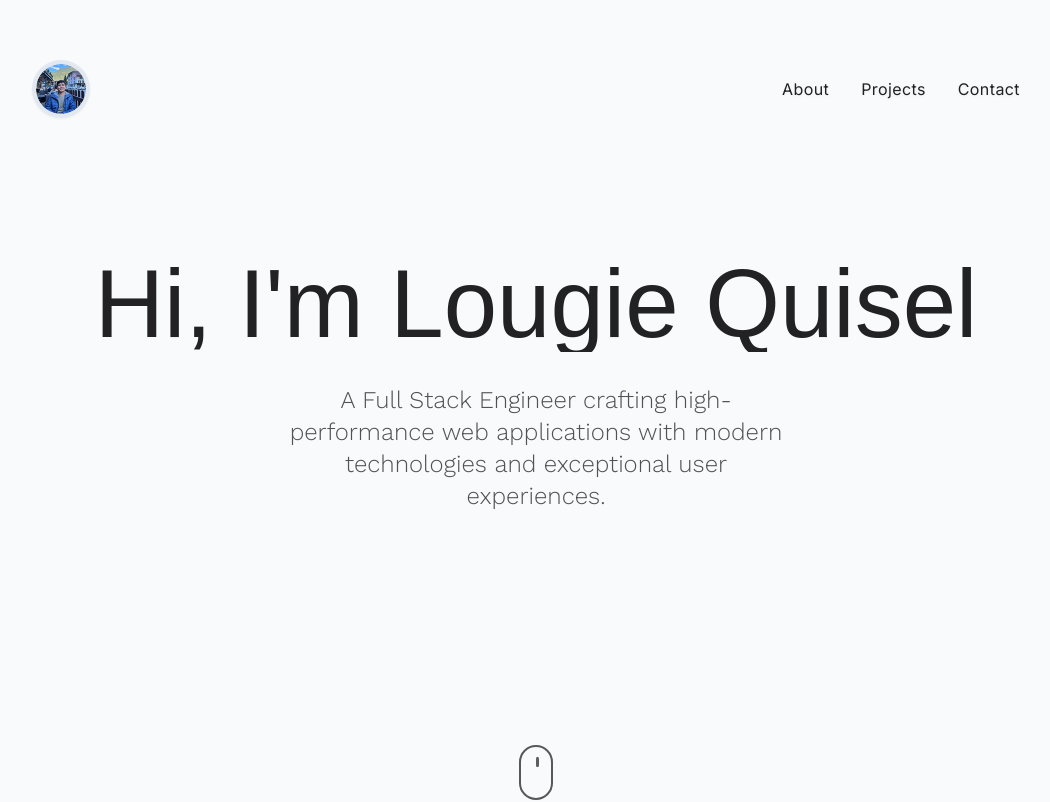
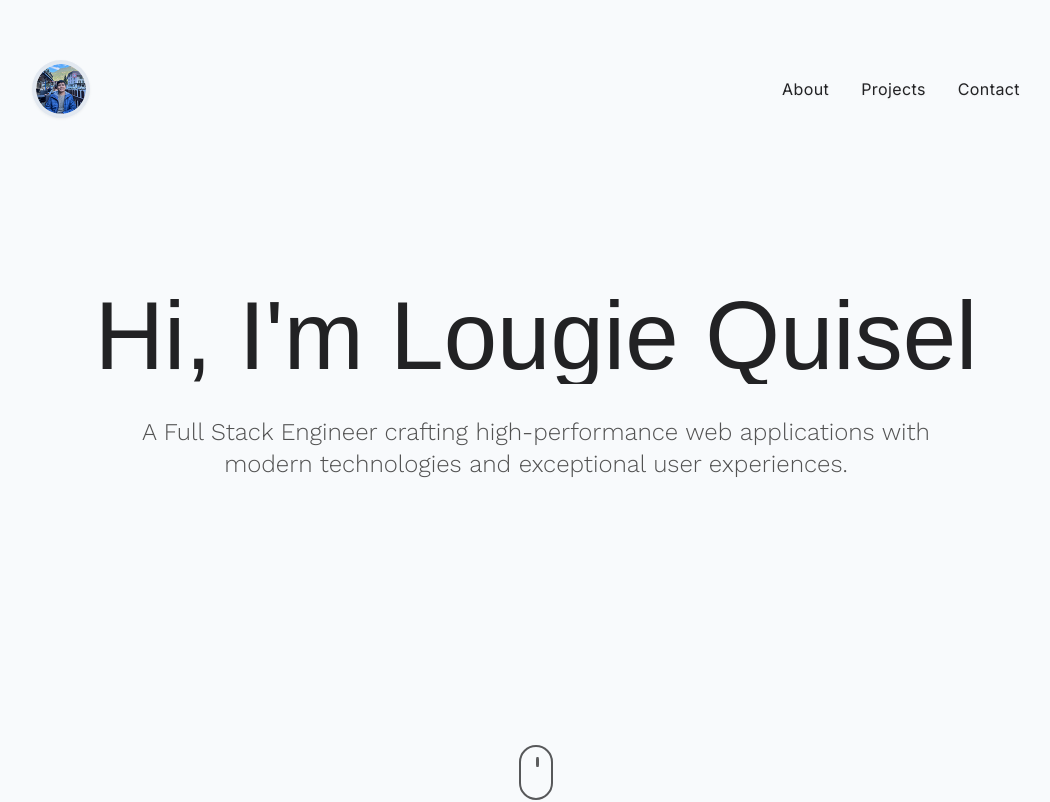
Before and after one commit to loq24/latest-portfolio, a Next.js app: page / in a window 1280 px wide. Shown: the top 802 px of the page, without its empty margins (104-1154 px from the left). Built offline with nearby package versions, Linux system fonts and the light colour scheme; a web font is replaced by a local one.

Commit message:
feat: adjust hero sub heading

```diff
--- a/components/hero/Hero.tsx
+++ b/components/hero/Hero.tsx
@@ -35,7 +35,7 @@ export default function Hero() {
           <span className="relative z-10">Hi, I&apos;m Lougie Quisel</span>
         </h1>
         <h2
-          className="bottom-clipped inline-block translate-y-7 overflow-hidden text-center font-work-sans text-base font-normal text-neutral-600 opacity-0 sm:text-xl lg:max-w-[50%] lg:text-2xl"
+          className="bottom-clipped inline-block translate-y-7 overflow-hidden text-center font-work-sans text-base font-normal text-neutral-600 opacity-0 sm:text-xl lg:max-w-[80%] lg:text-2xl"
           data-animation="text"
         >
           A Full Stack Engineer crafting high-performance web applications with
```
